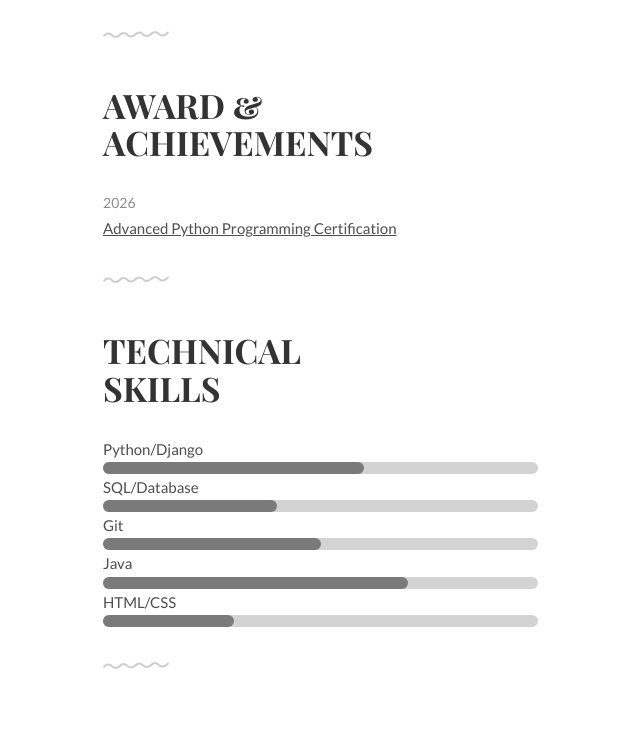
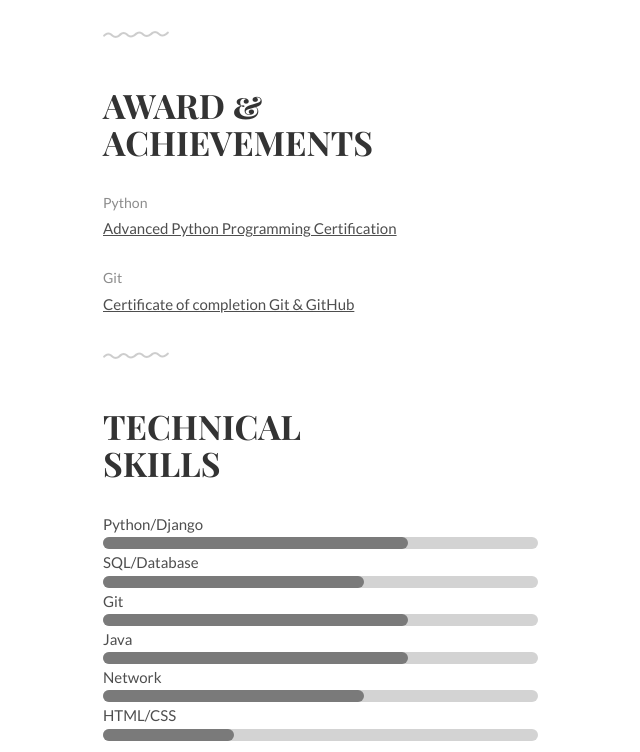
Before and after one commit to husseiny8/husseiny8.github.io, a plain HTML site: page index.html in a window 1280 px wide. Shown: the part 948-1700 px from the top of the page, without its empty margins (226-866 px from the left). Drawn offline with Linux system fonts and the light colour scheme.

Commit message:
Update index.html

```diff
--- a/index.html
+++ b/index.html
@@ -12,7 +12,7 @@
     <link rel="shortcut icon" href="img/icons8-letter-h-50.png" />
 	<link href='https://fonts.googleapis.com/css?family=Playfair+Display+SC:700' rel='stylesheet' type='text/css'>
 	<link href='https://fonts.googleapis.com/css?family=Lato:400,700' rel='stylesheet' type='text/css'>
-	<style>
+	<style nonce="{{ csp_nonce }}">
 		.intro h1:before {content: 'Husein';}
         .progress {
         background-color: rgb(211, 211, 211);
@@ -28,10 +28,11 @@
             font-size: 5px;
             border-radius: 12px;}
         .html {width: 30%;}
-        .py {width: 60%;}
+        .py {width: 70%;}
         .java {width: 70%;}
-        .git {width: 50%;}
-        .DB {width: 40%;}
+        .git {width: 70%;}
+        .DB {width: 60%;}
+        .Network{width:60%;}
 	</style>
 
 </head>
@@ -64,7 +65,7 @@
 					<img src="img/hussein.JPG" alt="Avatar">
 				</div>
 				<div class="unit-80">
-					<h1>i live in <br><span id="typed"></span></h1>
+					<h1>I Live in<br><span id="typed"></span></h1>
 				</div>
 				<p>
                     I’m Hossein Yadollahi, a dedicated and enthusiastic Computer Engineering student at the University of Guilan, driven by a profound passion for technology and innovation.
@@ -97,15 +98,15 @@
         <div class="container">
 			<h1>Award &amp;<br>Achievements</h1>
 			<ul class="award-list list-flat">
-				<li>2026</li>
-				<li><a href="https://www.maktabkhooneh.org/certificates/MK-TC2TUH/">Advanced Python Programming Certification</a></li>
+				<li>Python</li>
+				<li><a href="https://maktabkhooneh.org/certificates/MK-TC2TUH/?lang=en">Advanced Python Programming Certification</a></li>
 			</ul>
-			<!--ul class="award-list list-flat">
-				<li>2026</li>
+			<ul class="award-list list-flat">
+				<li>Git</li>
 				<li>
-				    #TODO: somthing
+				    <a href="https://maktabkhooneh.org/certificates/MK-N5QPHS/?show_actions=true&lang=en">Certificate of completion Git & GitHub</a>
 				</li>
-			</ul-->
+			</ul>
 		</div>
 	</div>
 
@@ -133,6 +134,11 @@
                 <li>Java</li>
                 <div class="progress">
                     <div class="skill java"></div>
+                </div>
+
+                <li>Network</li>
+                <div class="progress">
+                    <div class="skill Network"></div>
                 </div>
 
                 <li>HTML/CSS</li>
@@ -168,7 +174,7 @@
     <script src="js/site.js"></script>
     <script>
 		function newTyped(){}$(function(){$("#typed").typed({
-		strings: ["IRAN", "Earth","Your Galexy" ,"Everywhere"],
+		strings: ["IRAN", "Earth", "Your Galexy","EveryWhere"],
 
 		typeSpeed:90,backDelay:700,contentType:"html",loop:!0,resetCallback:function(){newTyped()}}),$(".reset").click(function(){$("#typed").typed("reset")})});
     </script>
```
